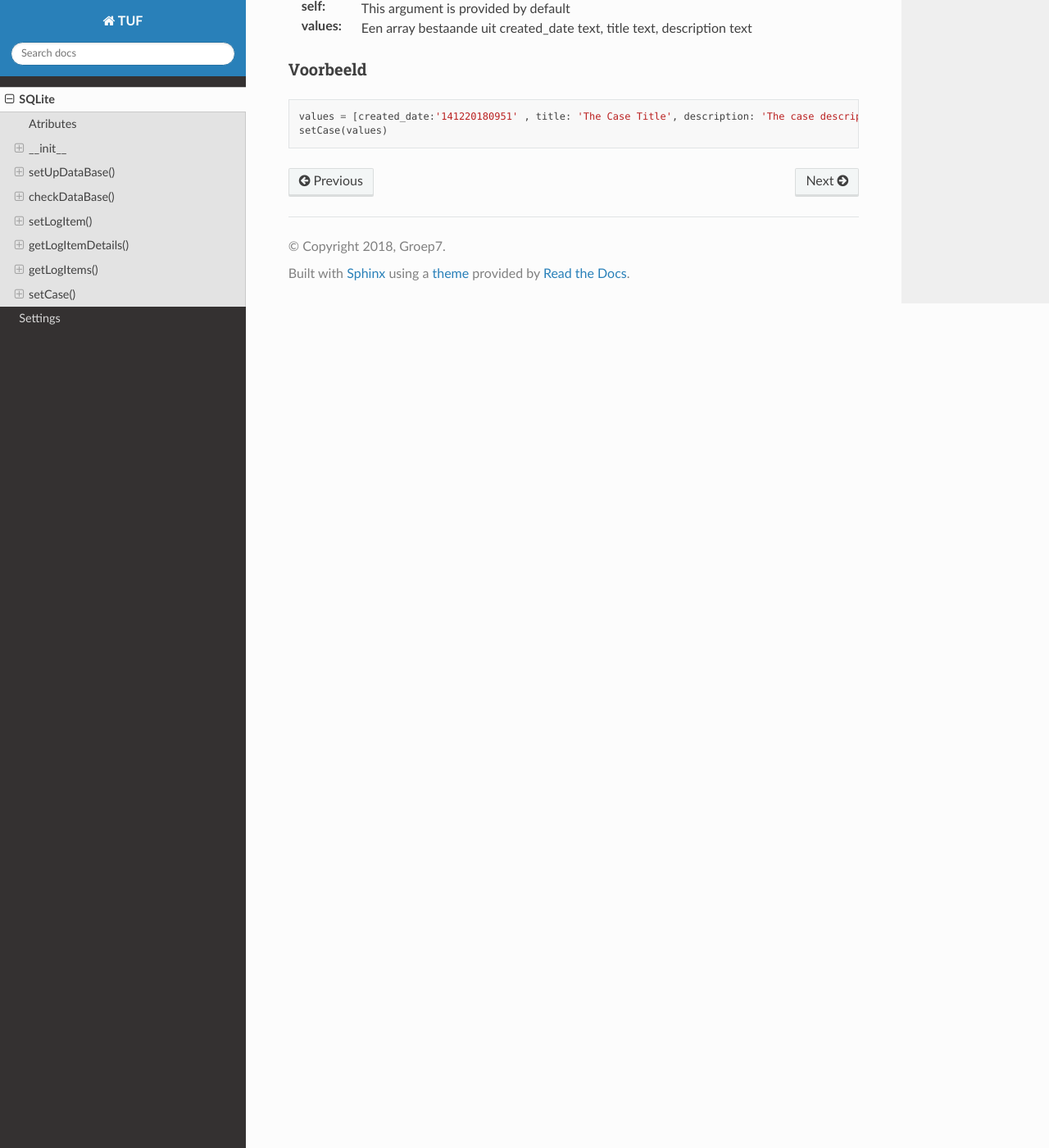
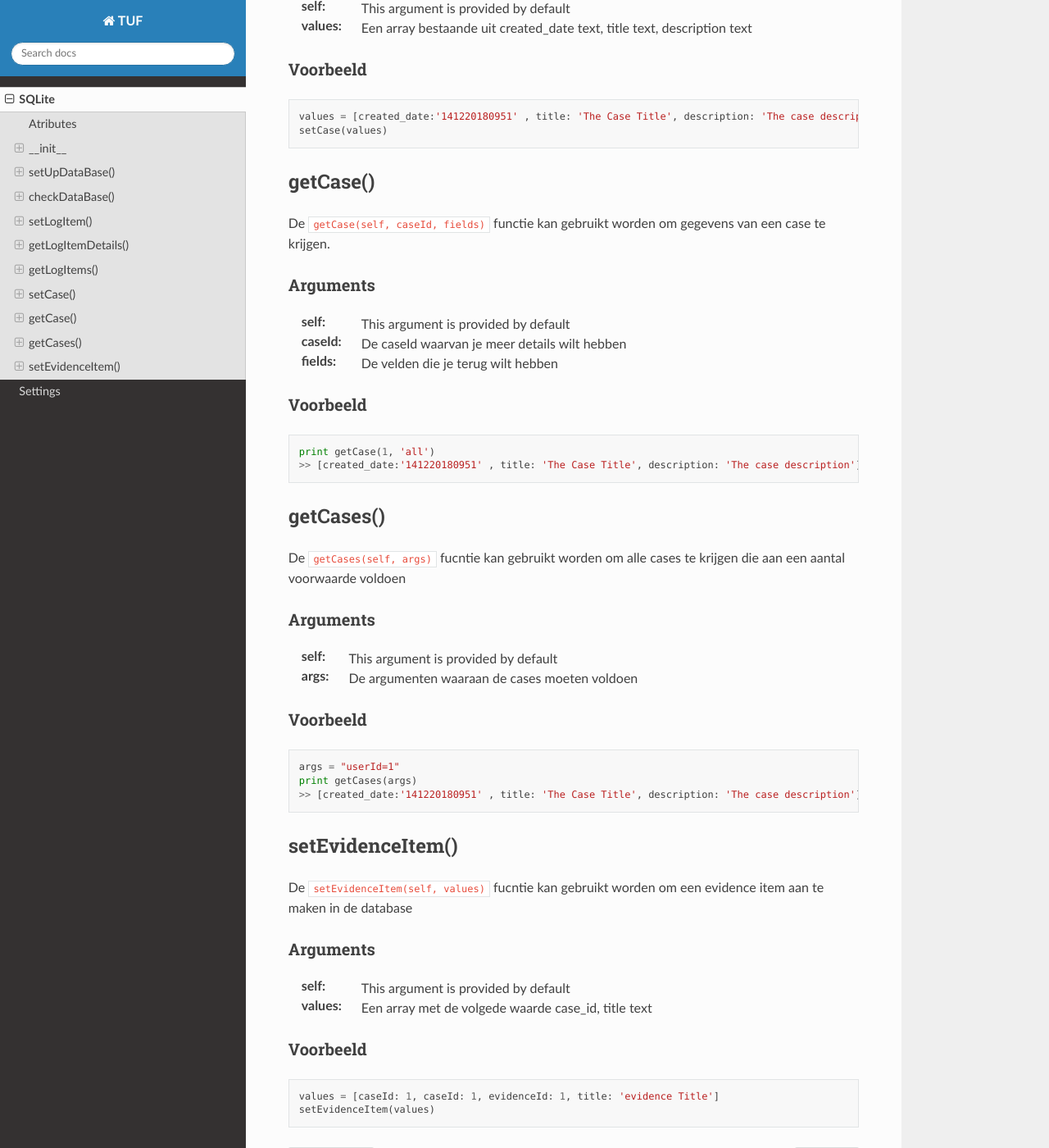
Before and after one commit to Matthijz98/TUF, a Sphinx documentation site: the page built from docs/code/classes/sqlite.rst, in a window 1280 px wide and 1400 px high, scrolled down 2600 px. Shown: the whole window at 82% size. Built offline with Sphinx 7.4.7 and the Read the Docs theme 2.0.0, drawn with Linux system fonts in a browser that asks for light colours.

Commit message:
added all functions for now

```diff
--- a/docs/code/classes/sqlite.rst
+++ b/docs/code/classes/sqlite.rst
@@ -120,5 +120,55 @@ Voorbeeld
     values = [created_date:'141220180951' , title: 'The Case Title', description: 'The case description']
     setCase(values)
 
-****************************
-getCase(self, caseId, fields)
+*********
+getCase()
+*********
+De ``getCase(self, caseId, fields)`` functie kan gebruikt worden om gegevens van een case te krijgen.
+
+Arguments
+=========
+:self: This argument is provided by default
+:caseId: De caseId waarvan je meer details wilt hebben
+:fields: De velden die je terug wilt hebben
+
+Voorbeeld
+=========
+::
+
+    print getCase(1, 'all')
+    >> [created_date:'141220180951' , title: 'The Case Title', description: 'The case description']
+
+**********
+getCases()
+**********
+De ``getCases(self, args)`` fucntie kan gebruikt worden om alle cases te krijgen die aan een aantal voorwaarde voldoen
+
+Arguments
+=========
+:self: This argument is provided by default
+:args: De argumenten waaraan de cases moeten voldoen
+
+Voorbeeld
+=========
+::
+
+    args = "userId=1"
+    print getCases(args)
+    >> [created_date:'141220180951' , title: 'The Case Title', description: 'The case description'], [created_date:'141220180951' , title: 'The Case Title', description: 'The case description']
+
+*****************
+setEvidenceItem()
+*****************
+De ``setEvidenceItem(self, values)`` fucntie kan gebruikt worden om een evidence item aan te maken in de database
+
+Arguments
+=========
+:self: This argument is provided by default
+:values: Een array met de volgede waarde case_id, title text
+
+Voorbeeld
+=========
+::
+
+    values = [caseId: 1, caseId: 1, evidenceId: 1, title: 'evidence Title']
+    setEvidenceItem(values)
```
